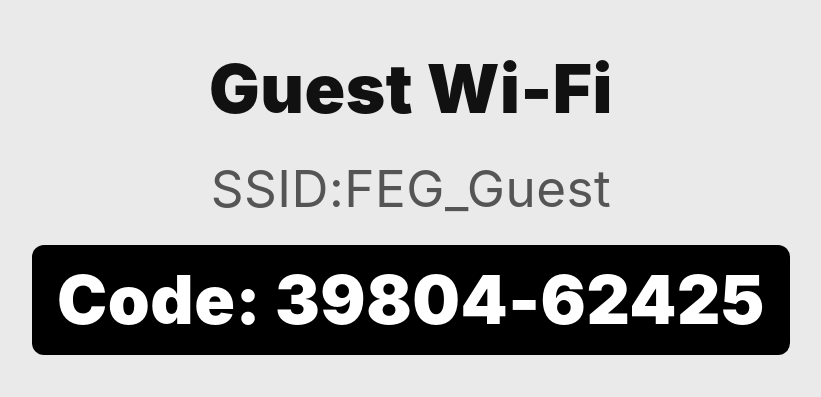
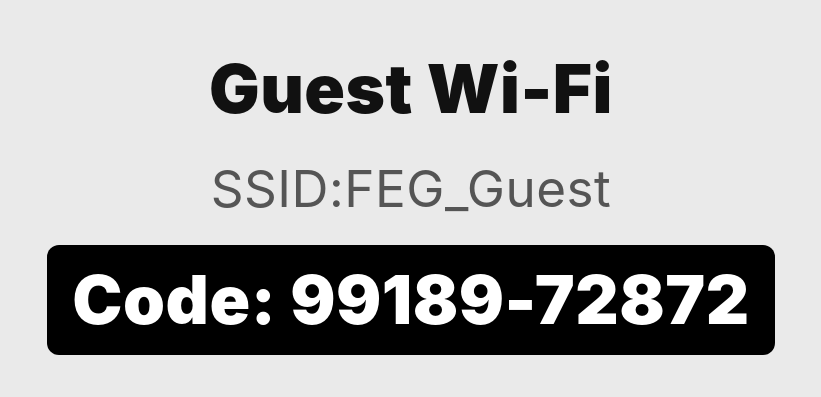
Before and after one commit to vulcanequipment/signage, a plain HTML site: page wifi/wifi2.html in a window 1280 px wide. Shown: the part 149-546 px from the top of the page, without its empty margins (229-1050 px from the left). Drawn offline with Linux system fonts and the light colour scheme.

Commit message:
Automated Weekly Wi-Fi Refresh and E-Ink Flashy Image Update

```diff
--- a/wifi/wifi2.html
+++ b/wifi/wifi2.html
@@ -68,7 +68,7 @@
         <div class="wifi-line">
             Guest Wi-Fi<br>
             <span style="font-weight: 400; font-size: 3.2rem; color: #555555;">SSID:FEG_Guest</span><br>
-            <div class="code-highlight">Code: 39804-62425</div>
+            <div class="code-highlight">Code: 99189-72872</div>
         </div>
 
         <div class="logo-footer">
```
Also changed, not shown: wifi/display2.png.
